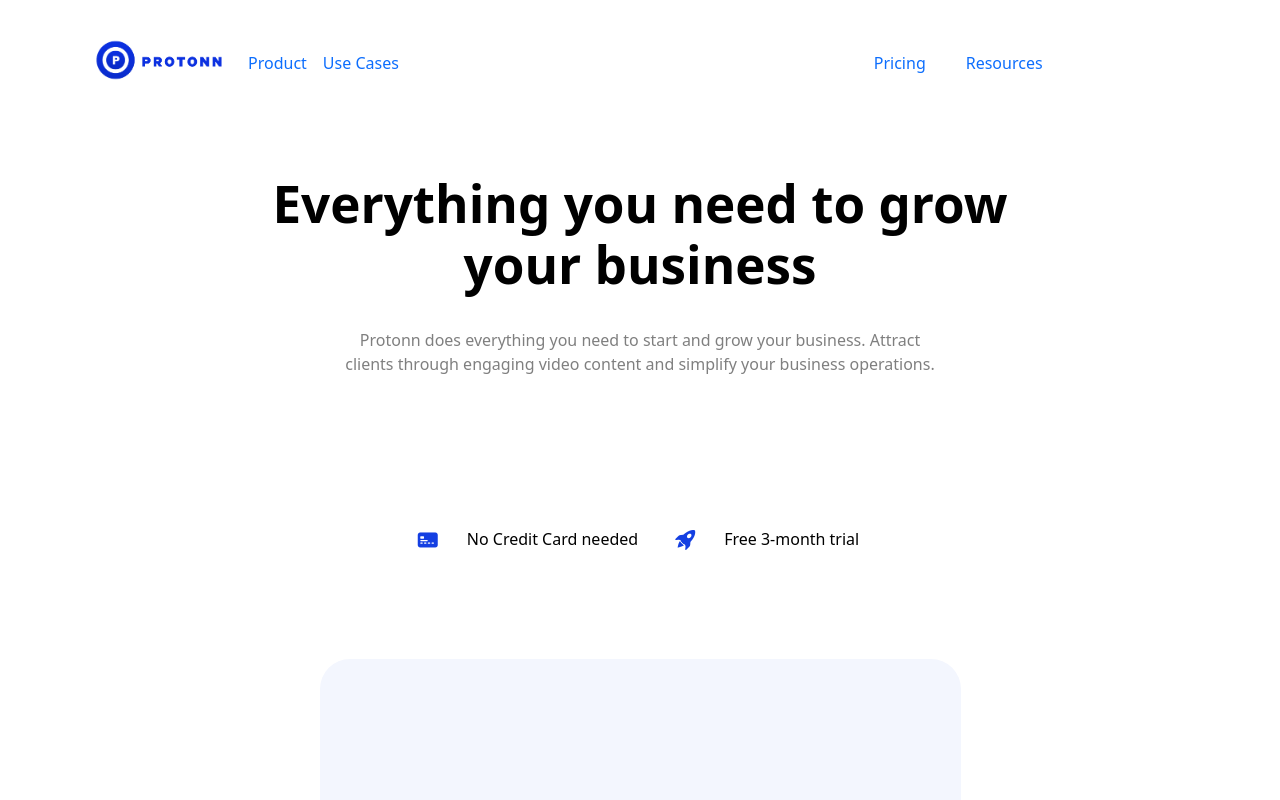
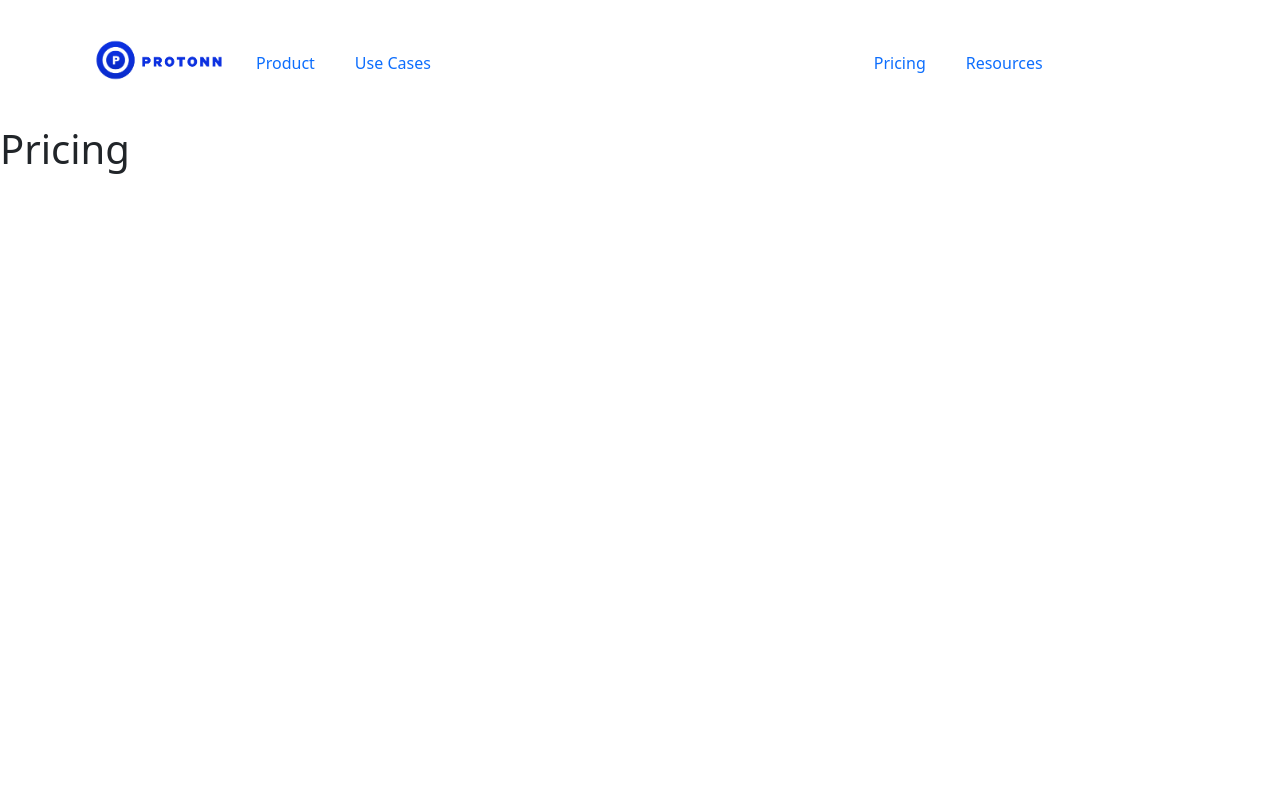
Before and after one commit to IdiFavour/Protonn, a Next.js app: page /prices in a window 1280 px wide. Before the commit this address had no page. Shown: the top 800 px of the page. Built offline with nearby package versions, Linux system fonts and the light colour scheme.

Commit message:
correction of navar linking

```diff
--- a/components/Layout.tsx
+++ b/components/Layout.tsx
@@ -1,16 +1,12 @@
 import Navbar from './Navbar'
-import Header from './Header';
-import Quote from './Quote';
-import Bullet from './Bullet';
+
 import styles from '../styles/Layout.module.css'
 
 const Layout = ({children}: any) => {
     return (
         <>
             <Navbar/>
-            <Header/>
-            <Quote/>
-            <Bullet/>
+
             {children}
         </>
 
--- a/components/Navbar.tsx
+++ b/components/Navbar.tsx
@@ -1,4 +1,5 @@
 import Image from 'next/image'
+import Link from 'next/link';
 const Navbar = () => {
     return (
         <nav className="navbar navbar-expand-lg">
@@ -6,24 +7,27 @@ const Navbar = () => {
                 <button className="navbar-toggler" type="button" data-bs-toggle="collapse" data-bs-target="#navbarTogglerDemo03" aria-controls="navbarTogglerDemo03" aria-expanded="false" aria-label="Toggle navigation">
                     <span className="navbar-toggler-icon"></span>
                 </button>
-                <Image className="navbar-brand pt-0" src="/Protonn.png" width={130} height={77} alt={'Brand Logo'}/>
+                <Image className="navbar-brand pt-0 me-4" src="/Protonn.png" width={130} height={77} alt={'Brand Logo'}/>
                 <div className="collapse navbar-collapse" id="navbarTogglerDemo03">
                     <ul className="navbar-nav me-auto mb-2 mb-lg-0">
-                    <li className="nav-item">
-                        <a className="nav-link active" aria-current="page" href="#">Product</a>
+                        <li className="nav-item me-4">
+                            <Link className="nav-link active"  href='/'>Product</Link>
+
                         </li>
                         <li className="nav-item">
-                        <a className="nav-link" href="/">Use Cases</a>
+                            <Link className="nav-link "  href='/'>Use Cases</Link>
                         </li>
 
                     </ul>
                     <div className="d-flex">
                         <ul className="navbar-nav mb-2 mb-lg-0">
                             <li className="nav-item me-4">
-                            <a className="nav-link " href="/">Pricing</a>
+                                <Link className="nav-link "  href='/prices'>Pricing</Link>
+
                             </li>
                             <li className="nav-item me-4">
-                            <a className="nav-link" href="/">Resources</a>
+                                <Link className="nav-link "  href='/'>Resources</Link>
+
                             </li>
                             <button className="btn btn-main" type="submit">Get Started</button>
 
--- a/pages/index.tsx
+++ b/pages/index.tsx
@@ -1,4 +1,7 @@
 import Head from 'next/head'
+import Header from '../components/Header';
+import Quote from '../components/Quote';
+import Bullet from '../components/Bullet';
 import Image from 'next/image'
 import styles from '../styles/Home.module.css'
 
@@ -11,6 +14,9 @@ export default function Home() {
         <link rel="icon" href="/favicon.ico" />
       </Head>
 
+      <Header/>
+      <Quote/>
+      <Bullet/>
 
     </>
   )
--- /dev/null
+++ b/pages/prices.tsx
@@ -0,0 +1,9 @@
+const prices = () => {
+    return (
+        <div>
+            <h1>Pricing</h1>
+        </div>
+     );
+}
+
+export default prices;
```
Lines whose indentation alone changed are shown as unchanged.
